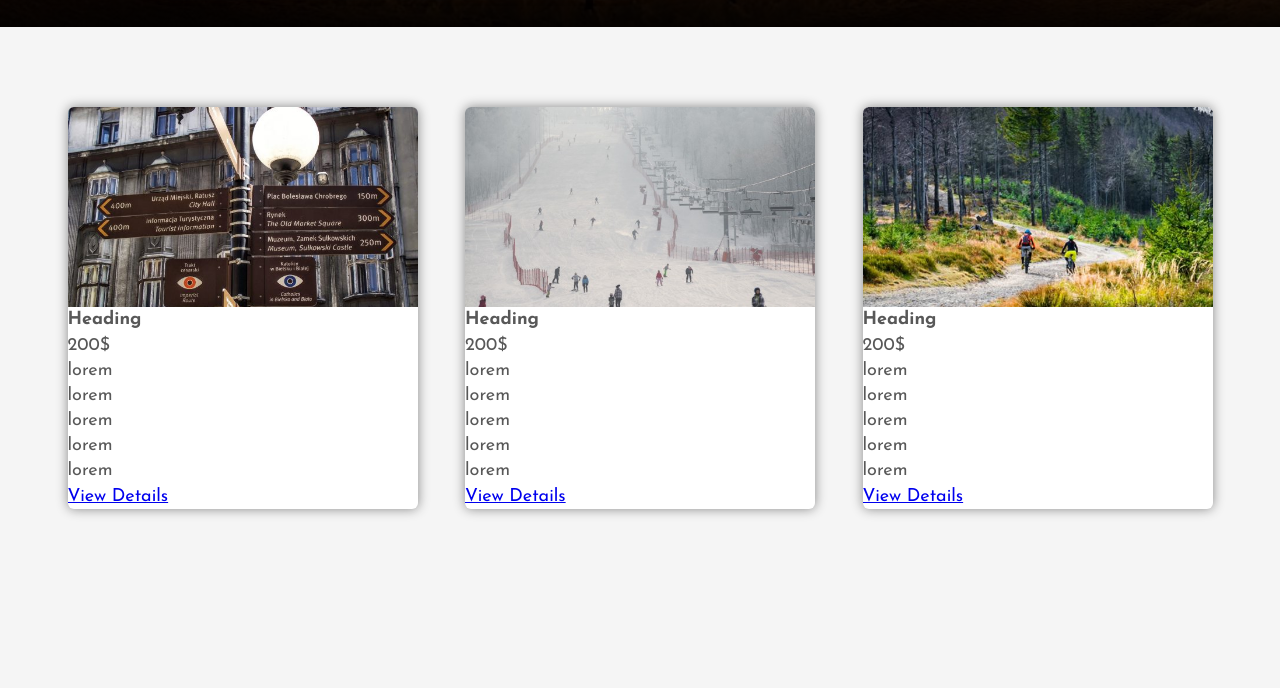
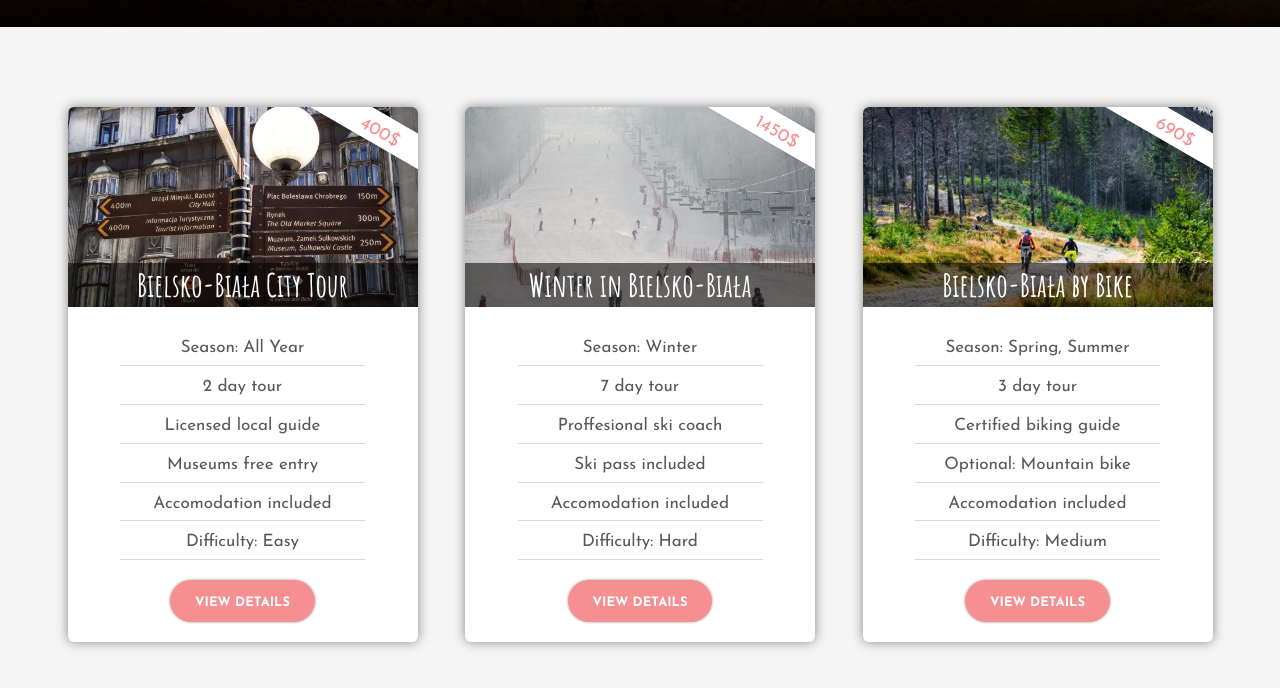
Before and after one commit to narghar/FCC-Projects, a website: page ProductLandingPage/index.html in a window 1280 px wide. Shown: the part 1745-2433 px from the top of the page. Before the commit the page ends 2334 px from the top, so only its background shows below. Drawn offline with Linux system fonts and the light colour scheme.

Commit message:
add styling to tour section

```diff
--- a/ProductLandingPage/index.html
+++ b/ProductLandingPage/index.html
@@ -133,43 +133,49 @@
 
     <section id="tours">
       <div class="tour-card">
-        <div class="tour-card__img tour-card__img--1"></div>
-        <h4 class="tour-card__heading">Heading</h4>
-        <p class="tour-card__price">200$</p>
+        <div class="tour-card__img tour-card__img--1">
+          <h4 class="tour-card__heading">Bielsko-Biała City Tour</h4>
+          <span class="tour-card__price">400$</span>
+        </div>
         <ul class="tour-card__description">
-          <li>lorem</li>
-          <li>lorem</li>
-          <li>lorem</li>
-          <li>lorem</li>
-          <li>lorem</li>
+          <li>Season: All Year</li>
+          <li>2 day tour</li>
+          <li>Licensed local guide</li>
+          <li>Museums free entry</li>
+          <li>Accomodation included</li>
+          <li>Difficulty: Easy</li>
         </ul>
         <a href="#tours" class="tour-card__details">View Details</a>
       </div>
 
       <div class="tour-card">
-        <div class="tour-card__img tour-card__img--2"></div>
-        <h4 class="tour-card__heading">Heading</h4>
-        <p class="tour-card__price">200$</p>
+        <div class="tour-card__img tour-card__img--2">
+          <h4 class="tour-card__heading">Winter in Bielsko-Biała</h4>
+          <span class="tour-card__price">1450$</span>
+        </div>
         <ul class="tour-card__description">
-          <li>lorem</li>
-          <li>lorem</li>
-          <li>lorem</li>
-          <li>lorem</li>
-          <li>lorem</li>
+          <li>Season: Winter</li>
+          <li>7 day tour</li>
+          <li>Proffesional ski coach</li>
+          <li>Ski pass included</li>
+          <li>Accomodation included</li>
+          <li>Difficulty: Hard</li>
         </ul>
         <a href="#tours" class="tour-card__details">View Details</a>
       </div>
 
       <div class="tour-card">
-        <div class="tour-card__img tour-card__img--3"></div>
-        <h4 class="tour-card__heading">Heading</h4>
-        <p class="tour-card__price">200$</p>
+        <div class="tour-card__img tour-card__img--3">
+          <h4 class="tour-card__heading">Bielsko-Biała by Bike</h4>
+          <span class="tour-card__price">690$</span>
+        </div>
         <ul class="tour-card__description">
-          <li>lorem</li>
-          <li>lorem</li>
-          <li>lorem</li>
-          <li>lorem</li>
-          <li>lorem</li>
+          <li>Season: Spring, Summer</li>
+          <li>3 day tour</li>
+          <li>Certified biking guide</li>
+          <li>Optional: Mountain bike</li>
+          <li>Accomodation included</li>
+          <li>Difficulty: Medium</li>
         </ul>
         <a href="#tours" class="tour-card__details">View Details</a>
       </div>
--- a/ProductLandingPage/package.json
+++ b/ProductLandingPage/package.json
@@ -13,5 +13,6 @@
   "devDependencies": {
     "node-sass": "^4.12.0",
     "npm-run-all": "^4.1.5"
-  }
+  },
+  "dependencies": {}
 }
--- a/ProductLandingPage/sass/_base.scss
+++ b/ProductLandingPage/sass/_base.scss
@@ -41,4 +41,13 @@ h2.primary {
   color: $color-primary-light;
 }
 
+h4 {
+  font-size: 3.2rem;
+  color: #fff;
+  font-weight: 700;
+  font-family: $font-secondary;
+}
+
+
+
 // https://colorpalettes.net/color-palette-3862/
--- a/ProductLandingPage/sass/_tours.scss
+++ b/ProductLandingPage/sass/_tours.scss
@@ -14,11 +14,24 @@
   overflow: hidden;
   background-color: #fff;
   box-shadow: 0 0 12px 0px rgba(0, 0, 0, 0.45);
+  padding-bottom: 2rem;
   margin-bottom: 4rem;
+  transition: .3s;
+  text-align: center;
+
+  &:hover {
+    transform: scale(1.05);
+    // box-shadow: 0 0 12px 0px rgba($color-secondary, 0.45);
+  }
+
+  &:hover h4 {
+    color: $color-primary-light;
+  }
 
   &__img {
     width: 100%;
     height: 20rem;
+    position: relative;
 
 
     &--1 {
@@ -37,11 +50,59 @@
     }
   }
 
-  &__heading {}
+  &__heading {
+    position: absolute;
+    bottom: 0;
+    left: 0;
+    width: 100%;
+    background-color: rgba(0, 0, 0, .55);
+  }
+
+  &__price {
+    position: absolute;
+    right: -2rem;
+    top: 0rem;
+    width: 14rem;
+    padding-top: .6rem;
+    padding-left: 3rem;
+    text-align: center;
+    background-color: #fff;
+    display: inline-block;
+    transform: rotate(30deg);
+    color: $color-secondary;
+    box-shadow: 0 0 1px 0 rgba(0, 0, 0, 0.45);
+  }
 
   &__description {
     list-style: none;
+    margin: 2rem auto;
+    font-size: 1.7rem;
+    width: 70%;
+
+    & li {
+      padding: .5rem 0;
+      padding-top: .9rem;
+      border-bottom: 1px solid rgba(0, 0, 0, 0.15);
+    }
   }
 
-  &__details {}
+  &__details {
+    display: inline-block;
+    background-color: $color-secondary;
+    text-transform: uppercase;
+    padding: 1rem 2.5rem;
+    padding-top: 1.4rem;
+    font-weight: bold;
+    text-align: center;
+    font-size: 1.3rem;
+    border-radius: 3rem;
+    text-decoration: none;
+    color: #fff;
+    box-shadow: 0 0 2px 1px rgba(0, 0, 0, .2);
+    transition: .3s;
+  }
+
+  &__details:hover {
+    background-color: $color-primary;
+  }
 }
```
Also changed, not shown: ProductLandingPage/css/style.css.
